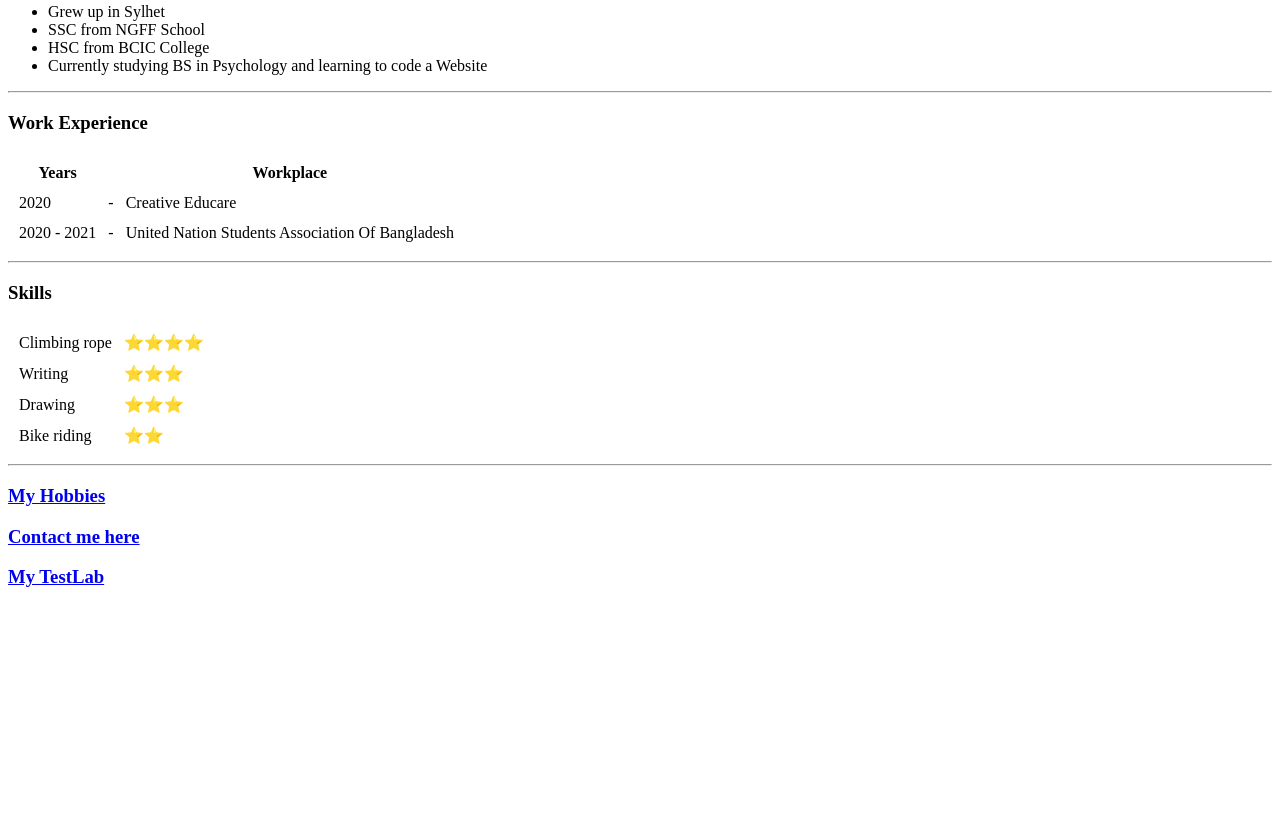
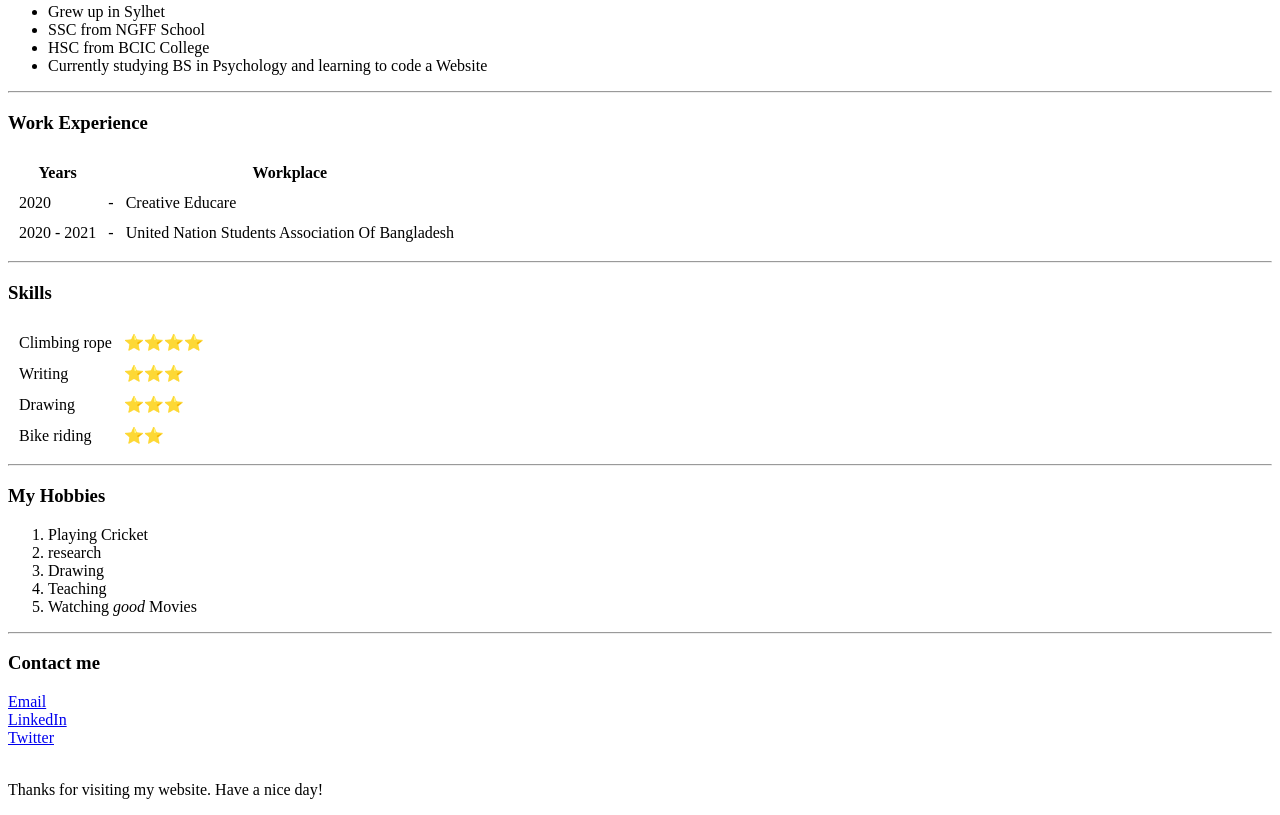
Before and after one commit to raffinose/cv, a plain HTML site: page index.html in a window 1280 px wide. Shown: the part 320-1135 px from the top of the page. Before the commit the page ends 927 px from the top, so only its background shows below. Drawn offline with Linux system fonts and the light colour scheme.

Commit message:
Update index.html

```diff
--- a/index.html
+++ b/index.html
@@ -5,10 +5,11 @@
   <meta http-equiv="X-UA-Compatible" content="IE=edge">
   <meta name="viewport" content="width=device-width, initial-scale=1.0">
     <title>Rafi's Website</title>
+    <link rel="stylesheet" href="css/style.css">
   </head>
   <body>
     <table cellspacing="20">
-      <td><img src="images/rsz_1rafiqul-islam-sifat.png" alt="rafi's profile picture"></td>
+      <td><img src="images/rsz_1Rafiqul-Islam-Sifat.png" alt="rafi's profile picture"></td>
       <td>  <h1>Rafiqul Islam Sifat</h1>
         <p><em>A Psychology student, <strong>Web Development</strong> enthusiast</em></p>
         <p>Hello, I am Mohammad Rafiqul Islam Sifat. <br> I am 21 years old. I live with my family in Dhaka, Bangladesh. <br> You can find me on social media <a href="https://linktr.ee/rafissif">here</a> </p></td>
@@ -63,8 +64,19 @@
       </tr>
     </table>
     <hr>
-    <h3><a href="hobbies.html">My Hobbies</a></h3>
-    <h3><a href="contact-me.html">Contact me here</a></h3>
-    <h3><a href="testlab.html">My TestLab</a></h3>
+    <h3>My Hobbies</h3>
+    <ol type="1">
+      <li>Playing Cricket</li>
+      <li>research</li>
+      <li>Drawing</li>
+      <li>Teaching</li>
+      <li>Watching <em>good</em> Movies</li>
+    </ol>
+    <hr>
+    <h3>Contact me</h3>
+    <a href="mailto:write.rafissif@gmail.com">Email</a> <br>
+    <a href="https://linkedin.com/in/rafissif">LinkedIn</a> <br>
+    <a href="https://twitter.com/rafissif">Twitter</a>
+  <br> <br> <p>Thanks for visiting my website. Have a nice day!</p>
   </body>
 </html>
```
